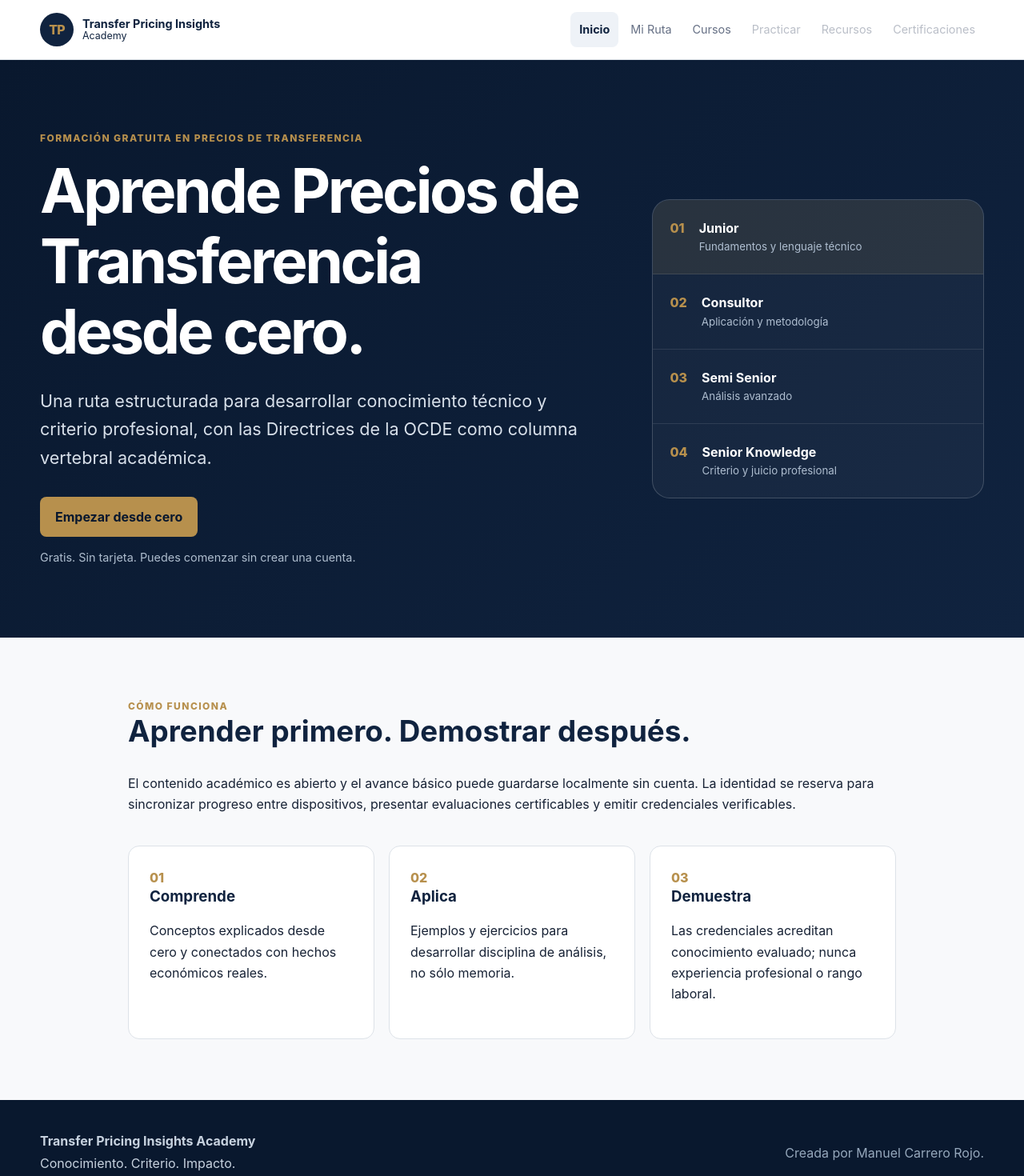
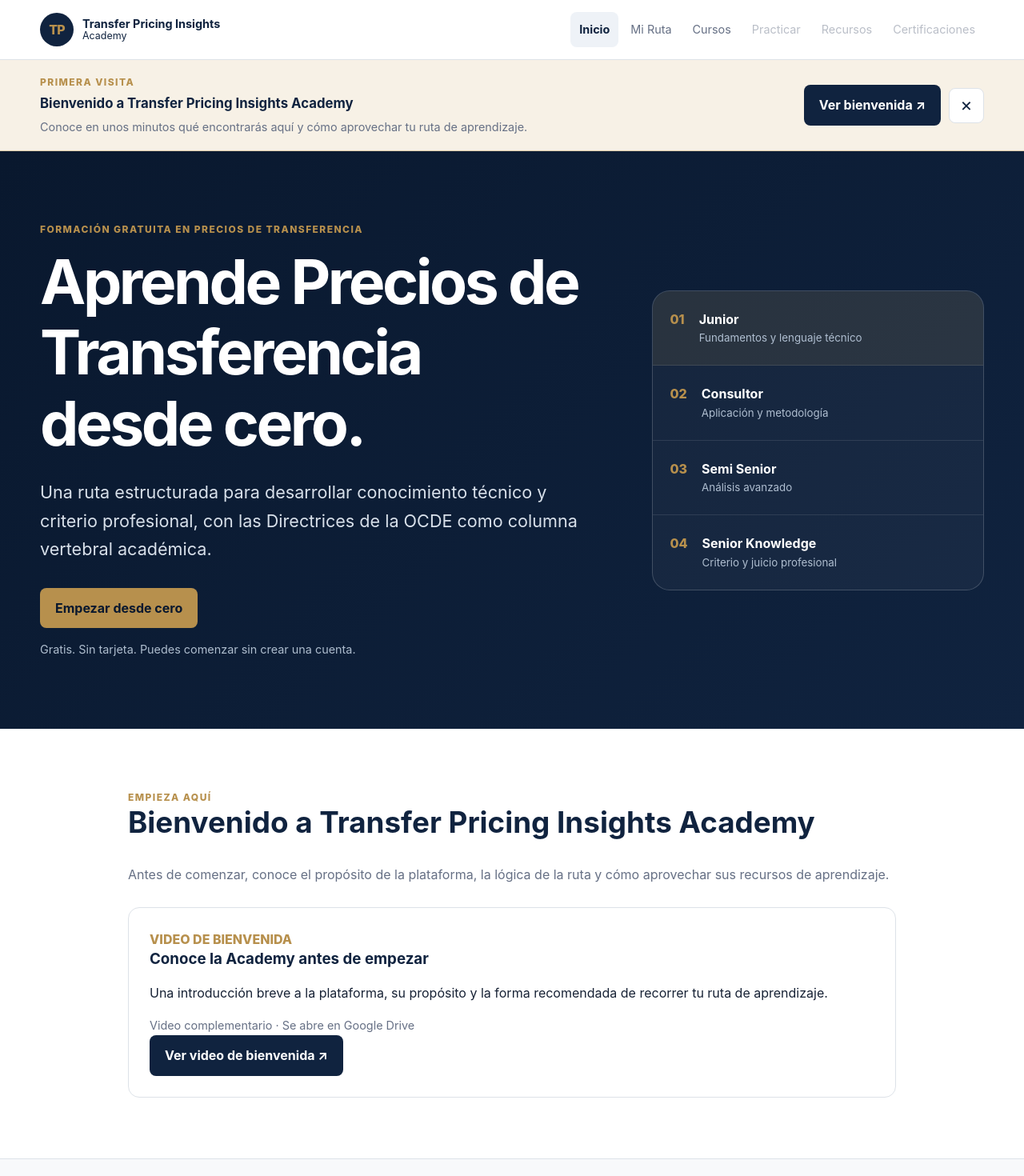
Before and after one commit to manuelcarrero-hash/transfer-pricing-insights-academy, a React (Vite) app: page / in a window 1280 px wide. Shown: the top 1470 px of the page at 80% size. Built offline with nearby package versions, Linux system fonts and the light colour scheme.

Commit message:
Add zero-cost welcome video experience
Use Google Drive links for the welcome video, keep first-visit guidance, and avoid embedded streaming or paid video hosting.

```diff
--- a/src/pages/HomePage.tsx
+++ b/src/pages/HomePage.tsx
@@ -1,17 +1,55 @@
+import { useEffect, useState } from 'react';
 import { Link } from 'react-router-dom';
 
+const welcomeVideoView = 'https://drive.google.com/file/d/1yJEKxVnUAz2VdrCXIPhhNwZ70E0Pb-YB/view?usp=sharing';
+const welcomeSeenKey = 'tpia-welcome-video-seen-v1';
+
 export function HomePage() {
+  const [showWelcome, setShowWelcome] = useState(false);
+
+  useEffect(() => {
+    try {
+      setShowWelcome(localStorage.getItem(welcomeSeenKey) !== '1');
+    } catch {
+      setShowWelcome(false);
+    }
+  }, []);
+
+  const rememberWelcome = () => {
+    try { localStorage.setItem(welcomeSeenKey, '1'); } catch { /* local storage is optional */ }
+    setShowWelcome(false);
+  };
+
+  const openWelcomeVideo = () => {
+    rememberWelcome();
+    window.open(welcomeVideoView, '_blank', 'noopener,noreferrer');
+  };
+
   return (
     <>
+      {showWelcome && (
+        <aside className="welcome-banner" aria-label="Primera visita">
+          <div className="container welcome-banner-inner">
+            <div className="welcome-banner-copy">
+              <span className="eyebrow">Primera visita</span>
+              <strong>Bienvenido a Transfer Pricing Insights Academy</strong>
+              <span>Conoce en unos minutos qué encontrarás aquí y cómo aprovechar tu ruta de aprendizaje.</span>
+            </div>
+            <div className="welcome-banner-actions">
+              <button className="button primary" type="button" onClick={openWelcomeVideo}>Ver bienvenida ↗</button>
+              <button className="welcome-dismiss" type="button" onClick={rememberWelcome} aria-label="Cerrar bienvenida">×</button>
+            </div>
+          </div>
+        </aside>
+      )}
+
       <section className="hero">
         <div className="container hero-grid">
           <div className="hero-copy">
             <div className="eyebrow">Formación gratuita en Precios de Transferencia</div>
             <h1>Aprende Precios de Transferencia desde cero.</h1>
             <p className="lead">Una ruta estructurada para desarrollar conocimiento técnico y criterio profesional, con las Directrices de la OCDE como columna vertebral académica.</p>
-            <div className="button-row">
-              <Link className="button primary" to="/start">Empezar desde cero</Link>
-            </div>
+            <div className="button-row"><Link className="button primary" to="/start">Empezar desde cero</Link></div>
             <p className="microcopy">Gratis. Sin tarjeta. Puedes comenzar sin crear una cuenta.</p>
           </div>
           <aside className="hero-panel" aria-label="Ruta académica">
@@ -20,6 +58,22 @@ export function HomePage() {
             <div className="route-step"><span>03</span><div><strong>Semi Senior</strong><small>Análisis avanzado</small></div></div>
             <div className="route-step"><span>04</span><div><strong>Senior Knowledge</strong><small>Criterio y juicio profesional</small></div></div>
           </aside>
+        </div>
+      </section>
+
+      <section className="section welcome-video-section" id="bienvenida">
+        <div className="container narrow">
+          <div className="eyebrow">Empieza aquí</div>
+          <h2>Bienvenido a Transfer Pricing Insights Academy</h2>
+          <p>Antes de comenzar, conoce el propósito de la plataforma, la lógica de la ruta y cómo aprovechar sus recursos de aprendizaje.</p>
+
+          <article className="feature-card" aria-label="Video de bienvenida">
+            <span>VIDEO DE BIENVENIDA</span>
+            <h3>Conoce la Academy antes de empezar</h3>
+            <p>Una introducción breve a la plataforma, su propósito y la forma recomendada de recorrer tu ruta de aprendizaje.</p>
+            <p className="microcopy">Video complementario · Se abre en Google Drive</p>
+            <a className="button primary" href={welcomeVideoView} target="_blank" rel="noreferrer" onClick={rememberWelcome}>Ver video de bienvenida ↗</a>
+          </article>
         </div>
       </section>
 
--- a/src/styles/global.css
+++ b/src/styles/global.css
@@ -22,6 +22,13 @@ button:focus-visible, a:focus-visible, input:focus-visible, summary:focus-visibl
 .mobile-nav summary::-webkit-details-marker { display: none; }
 .mobile-nav-panel { position: absolute; right: 0; top: calc(100% + 10px); width: min(290px, calc(100vw - 28px)); padding: 10px; display: grid; background: var(--color-surface); border: 1px solid var(--color-border); border-radius: var(--radius-md); box-shadow: var(--shadow-soft); }
 .mobile-nav-panel .nav-link { display: block; }
+.welcome-banner { background: #f7f1e6; border-bottom: 1px solid #dbc9a7; }
+.welcome-banner-inner { display: flex; align-items: center; justify-content: space-between; gap: 22px; padding-block: 18px; }
+.welcome-banner-copy { min-width: 0; display: grid; gap: 3px; }
+.welcome-banner-copy strong { color: var(--color-brand-navy); font-size: 1.05rem; }
+.welcome-banner-copy > span:last-child { color: var(--color-text-muted); font-size: .9rem; }
+.welcome-banner-actions { display: flex; align-items: center; gap: 10px; flex: 0 0 auto; }
+.welcome-dismiss { border: 1px solid var(--color-border); background: white; color: var(--color-brand-navy); cursor: pointer; width: 44px; height: 44px; border-radius: var(--radius-sm); font-size: 1.45rem; line-height: 1; display: grid; place-items: center; }
 .hero { background: linear-gradient(135deg, var(--color-brand-navy-strong), var(--color-brand-navy)); color: white; padding: 92px 0; }
 .hero-grid { display: grid; grid-template-columns: 1.25fr .75fr; gap: 72px; align-items: center; }
 h1, h2, h3 { color: var(--color-brand-navy); line-height: 1.15; margin-top: 0; }
@@ -39,6 +46,7 @@ h1, h2, h3 { color: var(--color-brand-navy); line-height: 1.15; margin-top: 0; }
 .button:not(:disabled):hover { transform: translateY(-1px); }
 .button:disabled { opacity: .45; cursor: not-allowed; }
 .microcopy { color: #aebdce; font-size: .9rem; }
+.welcome-video-section .microcopy { color: var(--color-text-muted); }
 .hero-panel { border: 1px solid rgba(255,255,255,.18); border-radius: var(--radius-lg); overflow: hidden; background: rgba(255,255,255,.04); }
 .route-step { display: flex; gap: 18px; padding: 22px; border-bottom: 1px solid rgba(255,255,255,.1); }
 .route-step:last-child { border-bottom: 0; }
@@ -49,6 +57,9 @@ h1, h2, h3 { color: var(--color-brand-navy); line-height: 1.15; margin-top: 0; }
 .section { padding: 76px 0; }
 .section h1 { font-size: clamp(2.2rem, 5vw, 3.8rem); letter-spacing: -.035em; }
 .section h2 { font-size: clamp(1.5rem, 3vw, 2.3rem); }
+.welcome-video-section { background: var(--color-surface); border-bottom: 1px solid var(--color-border); }
+.welcome-video-section > .container > p { color: var(--color-text-muted); }
+.welcome-video-section .feature-card { margin-top: 28px; }
 .feature-grid { display: grid; grid-template-columns: repeat(3, 1fr); gap: 18px; margin-top: 38px; }
 .feature-card, .choice-card, .outcome-card, .course-index, .learning-outcomes, .quiz-card, .remember-card { background: var(--color-surface); border: 1px solid var(--color-border); border-radius: var(--radius-md); }
 .feature-card { padding: 26px; }
@@ -119,6 +130,11 @@ h1, h2, h3 { color: var(--color-brand-navy); line-height: 1.15; margin-top: 0; }
   .lesson-topbar .container { min-height: 62px; align-items: flex-start; justify-content: center; flex-direction: column; gap: 2px; padding-block: 10px; font-size: .82rem; }
   .lesson-nav, .footer-inner { flex-direction: column; align-items: stretch; }
   .lesson-nav .button { width: 100%; }
+  .welcome-banner-inner { align-items: stretch; flex-direction: column; gap: 14px; padding-block: 16px; }
+  .welcome-banner-copy { gap: 6px; }
+  .welcome-banner-copy strong { font-size: 1.15rem; line-height: 1.25; }
+  .welcome-banner-actions { width: 100%; }
+  .welcome-banner-actions .button { flex: 1; }
 }
 @media (prefers-reduced-motion: reduce) {
   *, *::before, *::after { scroll-behavior: auto !important; transition: none !important; animation: none !important; }
```
